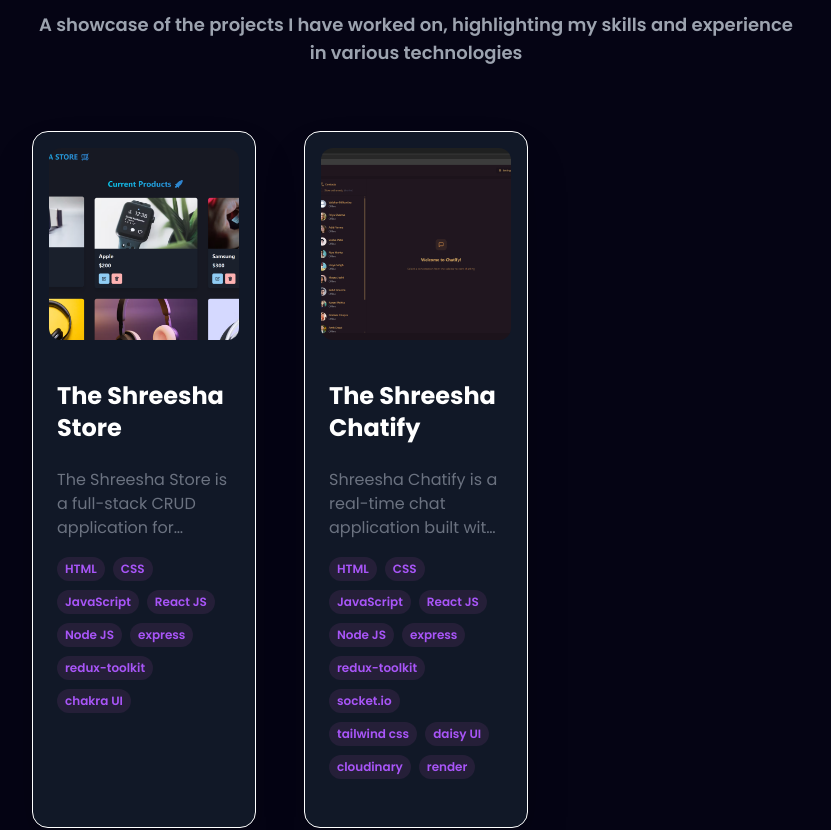
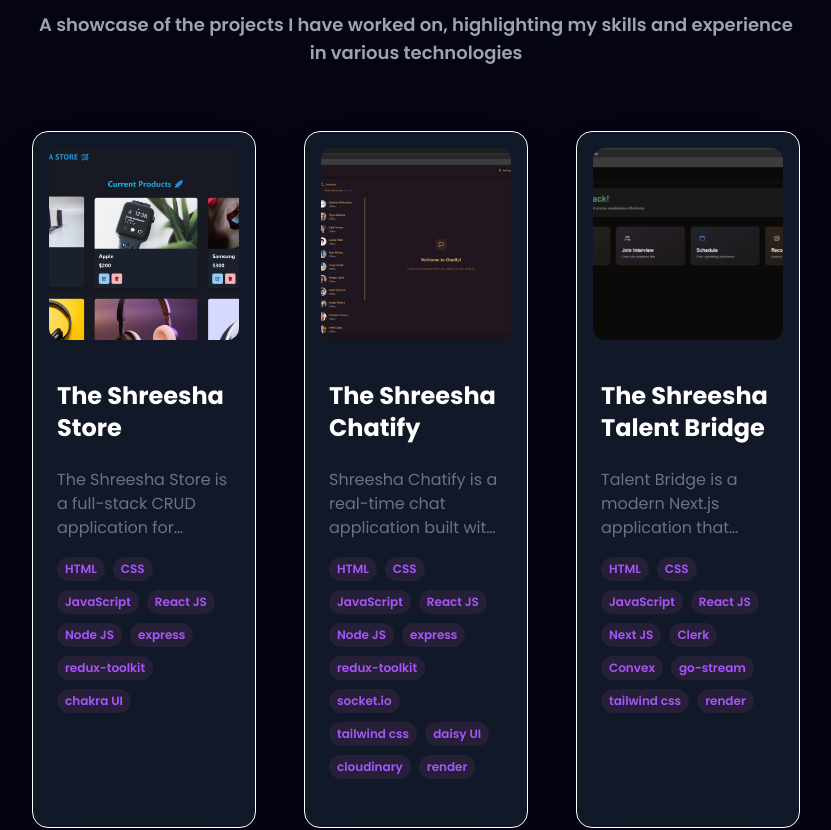
Before and after one commit to ravisolanke1407/portfolio, a React (Vite) app: page / in a window 1280 px wide. Shown: the part 1940-2770 px from the top of the page, without its empty margins (224-1055 px from the left). Built offline with nearby package versions, Linux system fonts and the light colour scheme.

Commit message:
addded talent bridge

```diff
--- a/src/constants.js
+++ b/src/constants.js
@@ -40,6 +40,7 @@ import velseraLogo from './assets/company_logo/velsera.jpg';
 import caseStudyLogo from './assets/work_logo/mfe.png';
 import shreeshaStoreLogo from './assets/work_logo/product-store.png';
 import shreeshaChatifyLogo from './assets/work_logo/chatify.png';
+import shreeshaTalentBridgeLogo from './assets/work_logo/talent-bridge.png';
 
 // Education Section Logo's
 import beLogo from './assets/education_logo/be.jpg';
@@ -320,4 +321,25 @@ export const projects = [
     github: 'https://github.com/ravisolanke1407/chatify/',
     webapp: 'https://chatify-x4oc.onrender.com',
   },
+  {
+    id: 2,
+    title: 'The Shreesha Talent Bridge',
+    description:
+      'Talent Bridge is a modern Next.js application that connects job seekers and recruiters. It provides a polished UI for browsing and applying to jobs, managing profiles and interviews, and includes features suitable for production deployment.',
+    image: shreeshaTalentBridgeLogo,
+    tags: [
+      'HTML',
+      'CSS',
+      'JavaScript',
+      'React JS',
+      'Next JS',
+      'Clerk',
+      'Convex',
+      'go-stream',
+      'tailwind css',
+      'render',
+    ],
+    github: 'https://github.com/ravisolanke1407/TalentBridge/',
+    webapp: 'https://talent-bridge-three.vercel.app/',
+  },
 ];
```
Also changed, not shown: src/assets/work_logo/talent-bridge.png (added).
